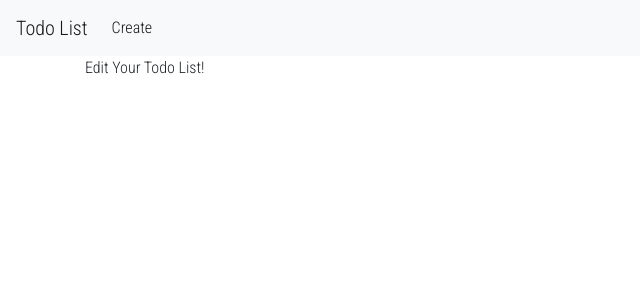
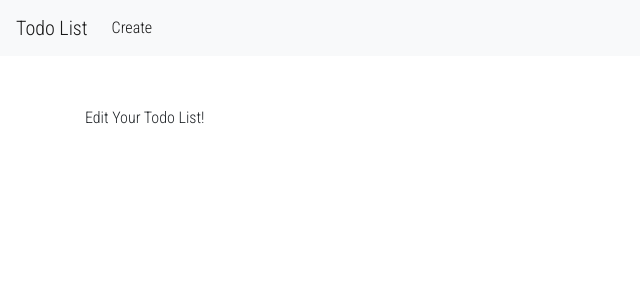
Before and after one commit to s6eskand/todo-mern, a React (Create React App) app: page /edit/1 in a window 1280 px wide. Shown: the top 300 px of the page, without its empty margins (0-640 px from the left). Built offline with nearby package versions, Linux system fonts and the light colour scheme; the HTML template or start-up script is replaced by a standard one.

Commit message:
prep edittodo view

```diff
--- a/src/Views/EditTodo.js
+++ b/src/Views/EditTodo.js
@@ -3,8 +3,10 @@ import React from 'react';
 class EditTodo extends React.Component{
     render() {
         return(
-            <div className="container">
-                <p>Edit Your Todo List!</p>
+            <div className="todo-component">
+                <div className="container">
+                    <p>Edit Your Todo List!</p>
+                </div>
             </div>
         )
     }
```
